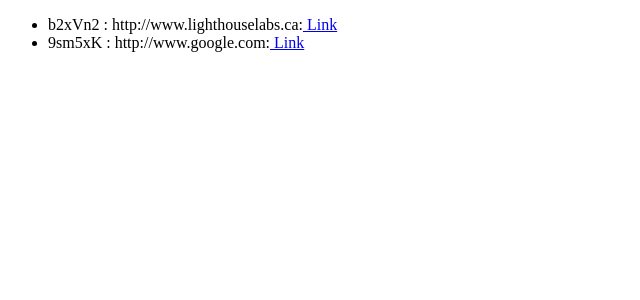
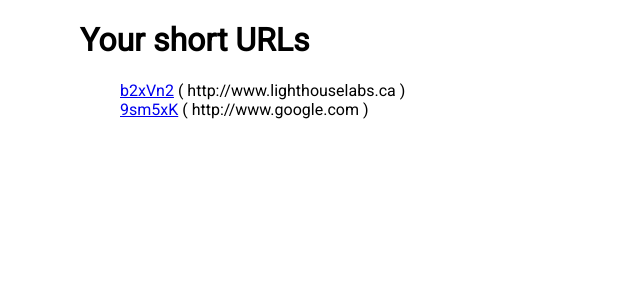
Before and after one commit to cristianeams/tiny-app, a Node server app: page /urls in a window 1280 px wide. Shown: the top 300 px of the page, without its empty margins (0-640 px from the left). Run offline with Node 20, Linux system fonts and the light colour scheme.

Commit message:
Added some ux

```diff
--- a/views/partials/_header.ejs
+++ b/views/partials/_header.ejs
@@ -1,10 +1,11 @@
 <!-- views/partials/ _header.ejs-->
 
 <!<!DOCTYPE html>
-<html>
+<html style="font-family: 'Roboto', sans-serif">
 <head>
     <title>Tiny App</title>
     <meta name="viewport" content="width=device-width, initial-scale=1">
+    <link href="https://fonts.googleapis.com/css?family=Roboto" rel="stylesheet">
 </head>
 <body>
 
--- a/views/urls_index.ejs
+++ b/views/urls_index.ejs
@@ -4,11 +4,12 @@
 <head>
     <% include partials/_header %>
 </head>
-<body>
+<body style="margin-left: 5em">
     <!-- EJS Code -->
-    <ul>
+    <h1>Your short URLs</h1>
+    <ul style="list-style-type: none">
       <% for (var item in urls) { %>
-        <li><%= item %> : <%= urls[item] %>:<a href="#"> Link</a></li>
+        <li><a href="#"><%= item %></a> ( <%= urls[item] %> )</li>
       <% }; %>
 
     </ul>
--- a/views/urls_show.ejs
+++ b/views/urls_show.ejs
@@ -7,7 +7,8 @@
 </head>
 <body>
     <!-- EJS Code -->
-    <p><%= shortURL %> : <%= longURL %></p>
+    <h1>Short URL</h1>
+    <h2>Your short URL is : <%= shortURL %> for  <%= longURL %></h2>
 
     </ul>
 </body>
```
